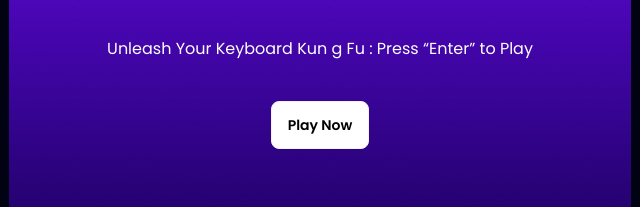
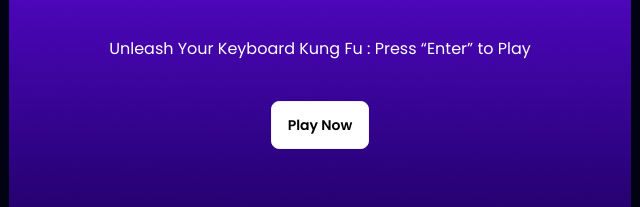
Before and after one commit to SRakiB23/keyboard-clash-game, a plain HTML site: page index.html in a window 1280 px wide. Shown: the part 375-582 px from the top of the page, 320-960 px from the left. Drawn offline with nearby package versions, Linux system fonts and the light colour scheme.

Commit message:
updating the interface

```diff
--- a/index.html
+++ b/index.html
@@ -27,7 +27,7 @@
       >
         <div class="flex flex-col items-center gap-10">
           <h1 class="text-8xl font-anton uppercase">Alpha Clash Pro</h1>
-          <p>Unleash Your Keyboard Kun g Fu : Press “Enter” to Play</p>
+          <p>Unleash Your Keyboard Kung Fu : Press “Enter” to Play</p>
           <button onclick="play()" class="btn bg-white text-black">
             Play Now
           </button>
```
